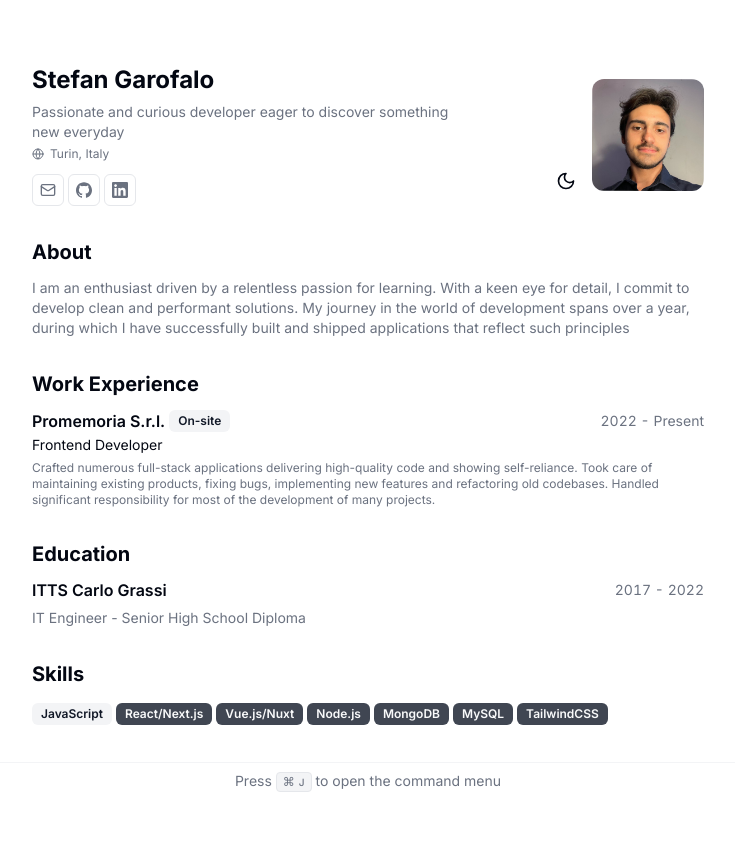
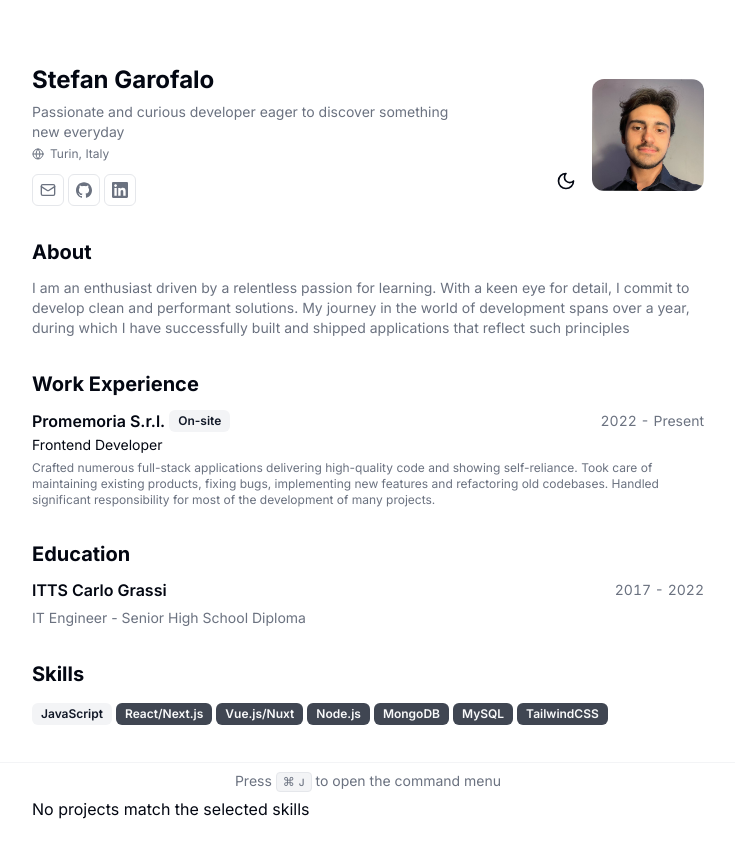
Before and after one commit to stefan-garofalo/cv, a Next.js app: page / in a window 1280 px wide. Both pictures are taken after a click on the button "JavaScript". Shown: the top 856 px of the page, without its empty margins (272-1007 px from the left). Built offline with nearby package versions, Linux system fonts and the light colour scheme.

Commit message:
feat: filterable projects

```diff
--- a/package.json
+++ b/package.json
@@ -16,6 +16,7 @@
     "class-variance-authority": "^0.7.0",
     "clsx": "^2.0.0",
     "cmdk": "^0.2.0",
+    "framer-motion": "^11.0.5",
     "jotai": "^2.6.4",
     "lucide-react": "^0.300.0",
     "next": "14.0.4",
--- a/src/components/sections/Projects.jsx
+++ b/src/components/sections/Projects.jsx
@@ -1,5 +1,6 @@
 "use client";
 
+import { AnimatePresence, motion } from "framer-motion";
 import { useAtomValue } from "jotai";
 import { skillsAtom } from "@/store/atoms";
 
@@ -17,7 +18,15 @@ export default function SectionProjects({ data }) {
   return (
     <Section className="print-force-new-page scroll-mb-16">
       <h2 className="text-xl font-bold">Projects</h2>
-      <ul className="-mx-3 grid grid-cols-1 gap-3 print:grid-cols-3 print:gap-2 md:grid-cols-2 lg:grid-cols-3">
+      <AnimatePresence mode="wait" initial={false}>
+        {projects.length > 0 ? (
+          <motion.ul
+            key={currentSkills.length}
+            initial={{ opacity: 0 }}
+            animate={{ opacity: 1 }}
+            exit={{ opacity: 0 }}
+            className="-mx-3 grid grid-cols-1 gap-3 print:grid-cols-3 print:gap-2 md:grid-cols-2 lg:grid-cols-3"
+          >
             {projects.map((project) => (
               <li key={project.title} className="h-full w-full">
                 <ProjectCard
@@ -28,7 +37,11 @@ export default function SectionProjects({ data }) {
                 />
               </li>
             ))}
-      </ul>
+          </motion.ul>
+        ) : (
+          <div>No projects match the selected skills</div>
+        )}
+      </AnimatePresence>
     </Section>
   );
 }
```
Also changed, not shown: 1 other file (tests, documents, lock files or other folders). Lines whose indentation alone changed are shown as unchanged.
